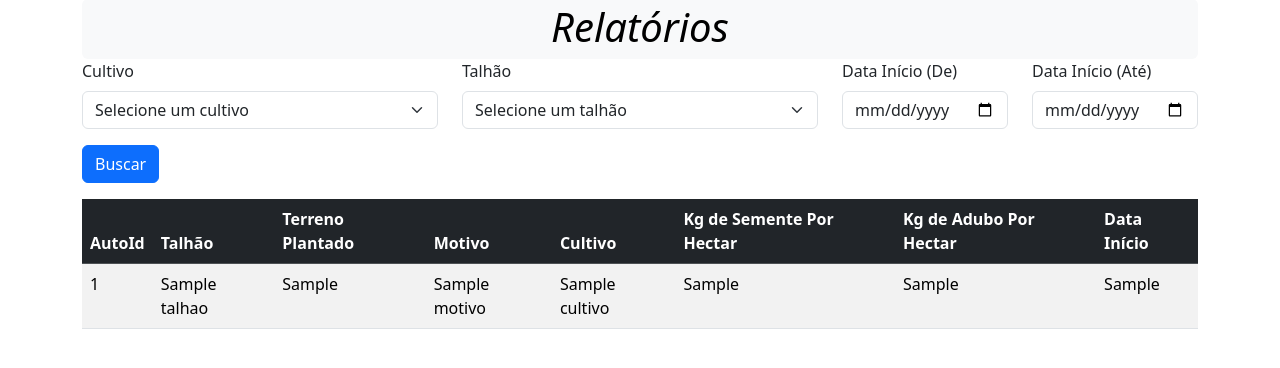
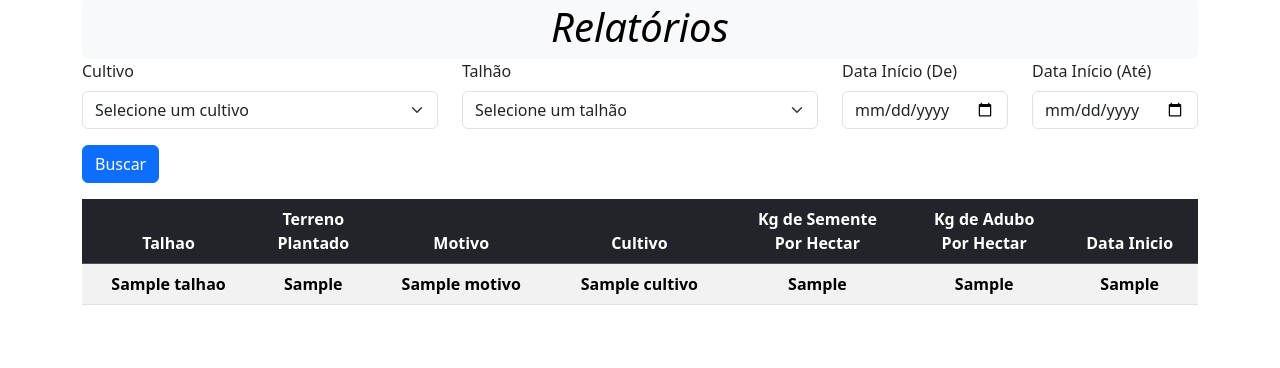
Before and after one commit to LorentzDiogo/farm-app, a Laravel app: template resources/views/relatorios/index.blade.php in a window 1280 px wide. Shown: the part 118-486 px from the top of the page. Run offline with Laravel 12, Linux system fonts and the light colour scheme; the template is opened without the code that fills it: most values are stand-ins (such as "Sample title", 1, 10 or a date in 2020); lists and menus that the app fills with data are empty.

Commit message:
Ajustes html

```diff
--- a/resources/views/relatorios/index.blade.php
+++ b/resources/views/relatorios/index.blade.php
@@ -57,14 +57,14 @@
         <table class="table table-striped table-hover" cellspacing="0" width="100%">
             <thead class="table-dark">
                 <tr>
-                    <th>AutoId</th>
-                    <th>Talhão</th>
-                    <th>Terreno Plantado</th>
-                    <th>Motivo</th>
-                    <th>Cultivo</th>
-                    <th>Kg de Semente Por Hectar</th>
-                    <th>Kg de Adubo Por Hectar</th>
-                    <th>Data Início</th>
+                    <th><div class="row"><div class="col-12 text-center">Talhao</div></div></th>
+					<th><div class="row"><div class="col-12 text-center">Terreno <br>Plantado</div></div></th>
+					<th><div class="row"><div class="col-12 text-center">Motivo</div></div></th>
+					<th><div class="row"><div class="col-12 text-center">Cultivo</div></div></th>
+					<th><div class="row"><div class="col-12 text-center">Kg de Semente <br>Por Hectar</div></div></th>
+					<th><div class="row"><div class="col-12 text-center">Kg de Adubo <br>Por Hectar</div></div></th>
+					<th><div class="row"><div class="col-12 text-center">Data Inicio</div></div></th>
+
 
                 </tr>
             </thead>
@@ -72,14 +72,13 @@
             @if (count($resultado) > 0)
                 @foreach($resultado as $x)
                     <tr>
-                        <td scope="row">{{ $x->Autoid }}</td>
-                        <td>{{ $x->Talhao }}</td>
-                        <td>{{ $x->TerrenoPlantado }}</td>
-                        <td>{{ $x->Motivo }}</td>
-                        <td>{{ $x->Cultivo }}</td>
-                        <td>{{ $x->Q_Semente_H }}</td>
-                        <td>{{ $x->Q_Adubo_H }}</td>
-                        <td>{{ $x->DataInicio }}</td>
+					<th><div class="row"><div class="col-12 text-center">{{ $x->Talhao }}</div></div></th>
+					<th><div class="row"><div class="col-12 text-center">{{ $x->TerrenoPlantado }}</div></div></th>
+					<th><div class="row"><div class="col-12 text-center">{{ $x->Motivo }}</div></div></th>
+					<th><div class="row"><div class="col-12 text-center">{{ $x->Cultivo }}</div></div></th>
+					<th><div class="row"><div class="col-12 text-center">{{ $x->Q_Semente_H }}</div></div></th>
+					<th><div class="row"><div class="col-12 text-center">{{ $x->Q_Adubo_H }}</div></div></th>
+					<th><div class="row"><div class="col-12 text-center">{{ $x->DataInicio }}</div></div></th>
 
                     </tr>
                 @endforeach
```
Also changed, not shown: resources/views/cultivo/index.blade.php (+4 -4 lines), resources/views/plantio/index.blade.php (+16 -16 lines), resources/views/propriedade/index.blade.php (+4 -6 lines), public/img/farm 1.png (deleted).
